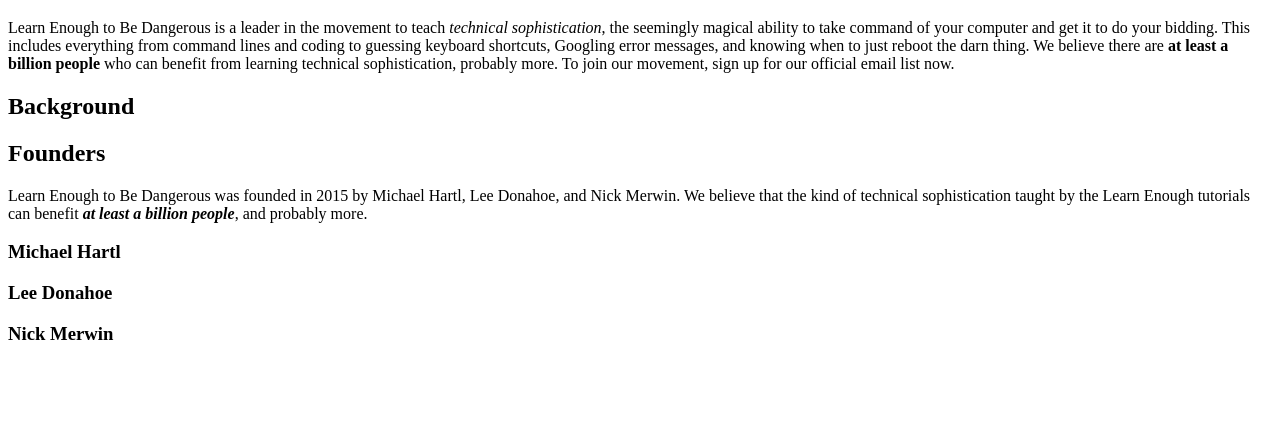
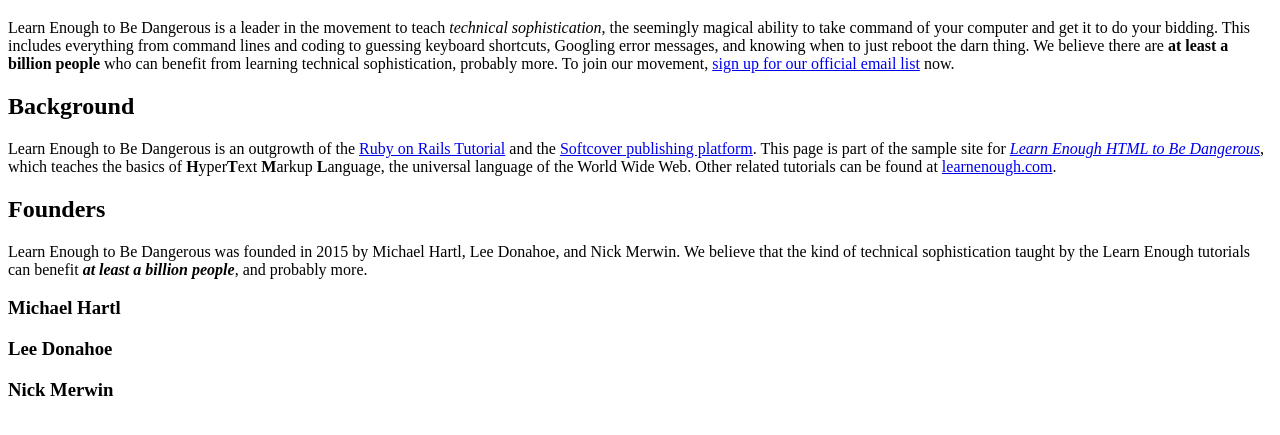
Before and after one commit to itorterat/Learn_Enough_HTML, a plain HTML site: page index.html in a window 1280 px wide. Shown: the part 61-496 px from the top of the page. Drawn offline with Linux system fonts and the light colour scheme.

Commit message:
Add a paragraph with links about background to index

```diff
--- a/index.html
+++ b/index.html
@@ -16,9 +16,22 @@
     Googling error messages, and knowing when to just reboot the darn thing. We
     believe there are <strong>at least a billion people</strong> who can benefit
     from learning technical sophistication, probably more. To join our movement,
-    sign up for our official email list now.
+    <a href="https://learnenough.com/email">sign up for our official email
+      list</a> now.
   </p>
   <h2>Background</h2>
+  <p>
+    Learn Enough to Be Dangerous is an outgrowth of the
+    <a href="https://railstutorial.org/">Ruby on Rails Tutorial</a> and the <a
+      href="https://www.softcover.io/">Softcover publishing platform</a>. This
+    page is part of the sample site for
+    <a href="https://www.learnenough.com/html"><em>Learn Enough HTML to Be
+        Dangerous</em></a>, which teaches the basics of
+    <strong>H</strong>yper<strong>T</strong>ext
+    <strong>M</strong>arkup <strong>L</strong>anguage, the universal language of
+    the World Wide Web. Other related tutorials can be found at
+    <a href="https://www.learnenough.com/">learnenough.com</a>.
+  </p>
   <h2>Founders</h2>
   <p>
     Learn Enough to Be Dangerous was founded in 2015 by Michael Hartl, Lee
```
